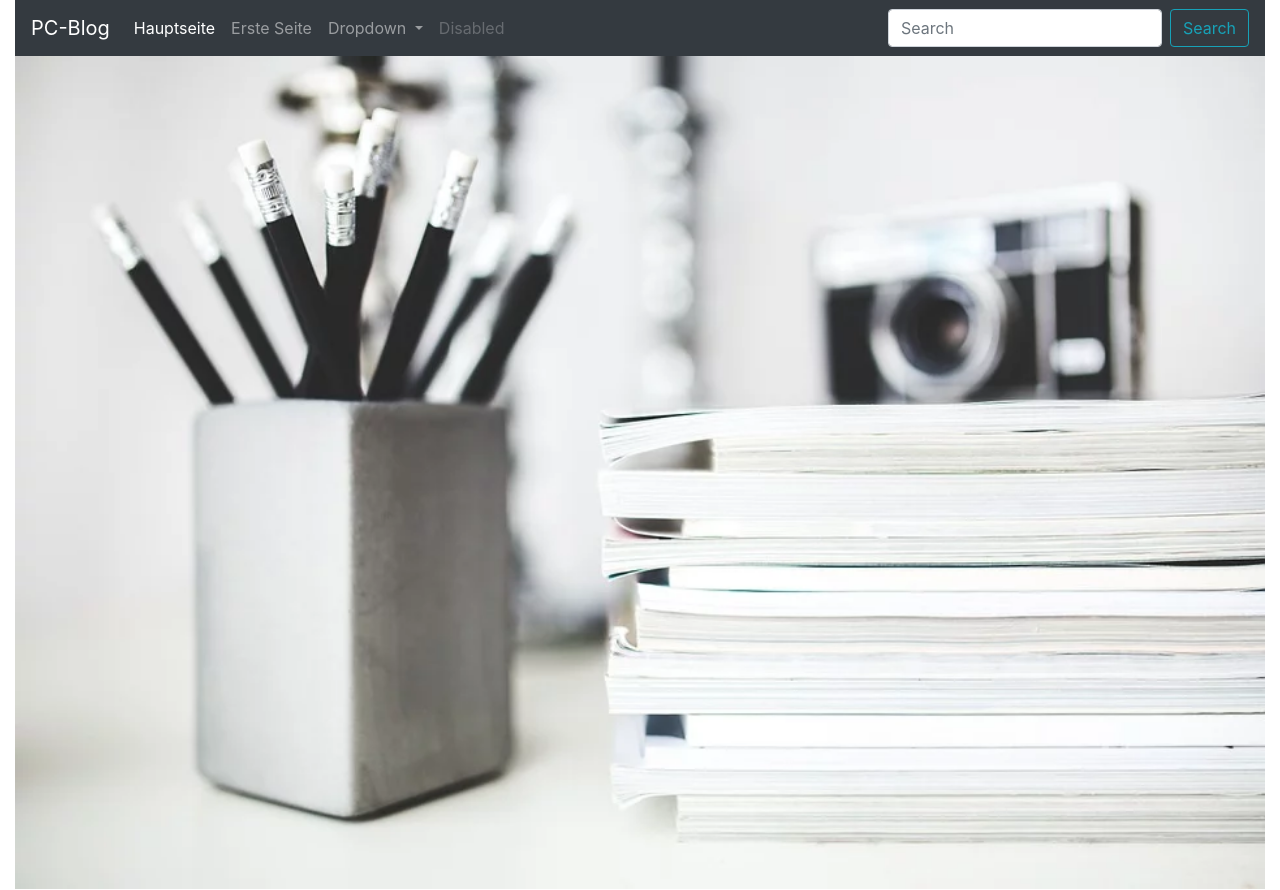
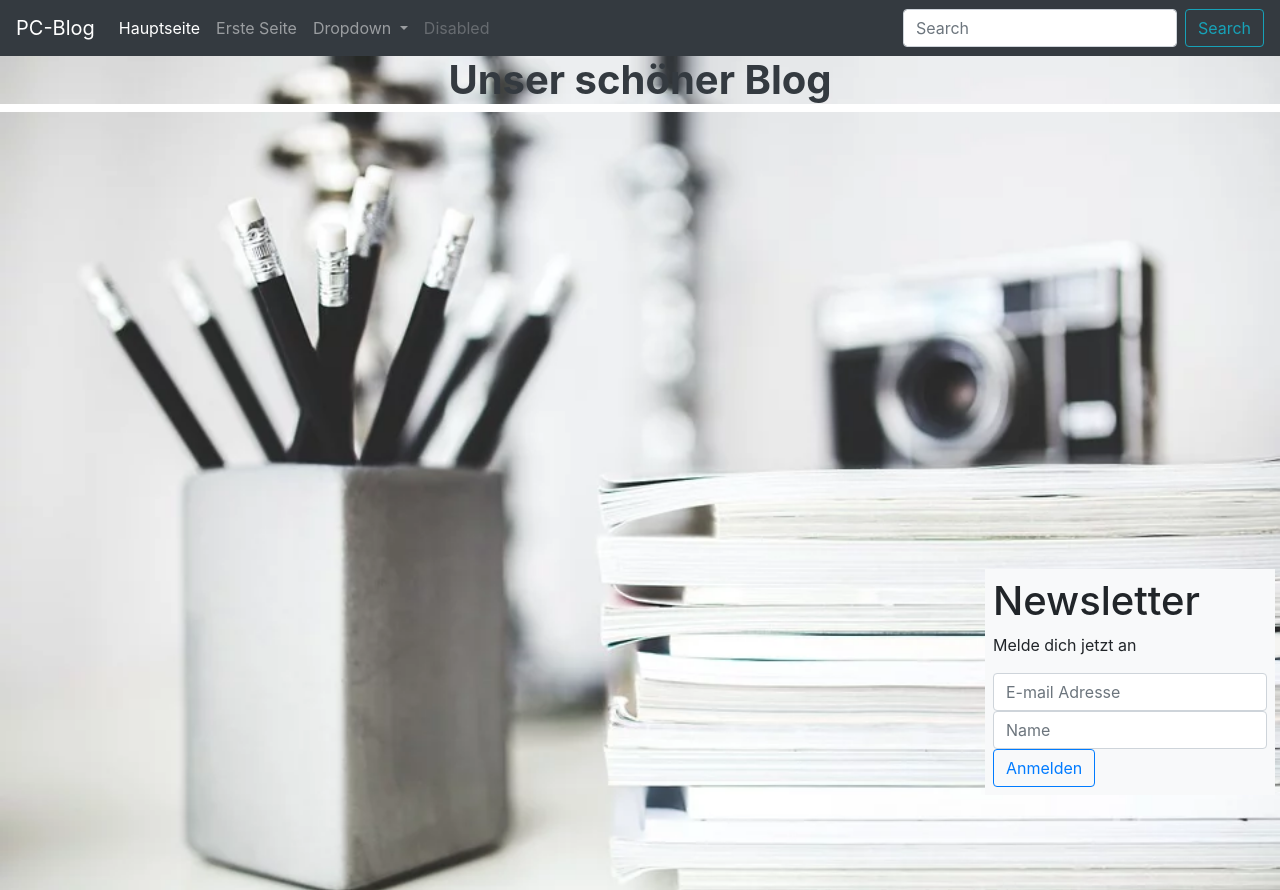
Before and after one commit to sentaaa/tutorial, a plain HTML site: page index.html in a window 1280 px wide. Shown: the top 890 px of the page. Drawn offline with nearby package versions, Linux system fonts and the light colour scheme.

Commit message:
news letter

```diff
--- a/index.html
+++ b/index.html
@@ -1,8 +1,8 @@
 <!DOCTYPE html>
 <html lang="de">
-
 <head>
-    <link rel="stylesheet" href="https://stackpath.bootstrapcdn.com/bootstrap/4.4.1/css/bootstrap.min.css" integrity="sha384-Vkoo8x4CGsO3+Hhxv8T/Q5PaXtkKtu6ug5TOeNV6gBiFeWPGFN9MuhOf23Q9Ifjh" crossorigin="anonymous">
+    <link rel="stylesheet" href="https://stackpath.bootstrapcdn.com/bootstrap/4.4.1/css/bootstrap.min.css"
+        integrity="sha384-Vkoo8x4CGsO3+Hhxv8T/Q5PaXtkKtu6ug5TOeNV6gBiFeWPGFN9MuhOf23Q9Ifjh" crossorigin="anonymous">
     <meta charset="UTF-8">
     <meta name="viewport" content="width=device-width, initial-scale=1.0">
     <title>PC-Blog</title>
@@ -11,22 +11,30 @@
             height: calc(100vh -60px);
             object-fit: cover;
             cursor: pointer;
+            background-image: url("bild1.jpg");
+            background-size: cover;
         }
-        .fancyText:hover { border: 5px dotted grey;}
+        .fancyText:hover {
+            border: 5px dotted grey;
+        }
+        .headerImg h1 {
+            padding-top: 40vh;
+        }
+        .popup {
+            position: fixed;
+            bottom: 5px;
+            right: 5px;
+        }
     </style>
-
-
 </head>
-
 <body>
-    <div class="container-fluid m-0">
+    <div class="container-fluid p-0">
         <nav class="navbar navbar-expand-lg navbar-dark bg-dark">
             <a class="navbar-brand" href="#">PC-Blog</a>
             <button class="navbar-toggler" type="button" data-toggle="collapse" data-target="#navbarSupportedContent"
                 aria-controls="navbarSupportedContent" aria-expanded="false" aria-label="Toggle navigation">
                 <span class="navbar-toggler-icon"></span>
             </button>
-
             <div class="collapse navbar-collapse" id="navbarSupportedContent">
                 <ul class="navbar-nav mr-auto">
                     <li class="nav-item active">
@@ -58,23 +66,61 @@
             </div>
         </nav>
     </div>
-    <div class="container-fluid">
-        <img src=bild1.jpg class="w-100 headerImg" alt="Header Bild">
+    <div class="container-fluid p-0 headerTag">
+        <h1 class="text-dark font-weight-bold text-center">Unser schöner Blog</h1>
+    </div>
+    <div class="container-fluid p-0 headerImg">
+        <img src=bild1.jpg class="p-0 w-100 headerImg" alt="Header Bild">
     </div>
     <div class="container fancyText">
-        Lorem ipsum dolor sit amet, consetetur sadipscing elitr, sed diam nonumy eirmod tempor invidunt ut labore et dolore magna aliquyam erat, sed diam voluptua. At vero eos et accusam et justo duo dolores et ea rebum. Stet clita kasd gubergren, no sea takimata sanctus est Lorem ipsum dolor sit amet. Lorem ipsum dolor sit amet, consetetur sadipscing elitr, sed diam nonumy eirmod tempor invidunt ut labore et dolore magna aliquyam erat, sed diam voluptua. At vero eos et accusam et justo duo dolores et ea rebum. Stet clita kasd gubergren, no sea takimata sanctus est Lorem ipsum dolor sit amet. Lorem ipsum dolor sit amet, consetetur sadipscing elitr, sed diam nonumy eirmod tempor invidunt ut labore et dolore magna aliquyam erat, sed diam voluptua. At vero eos et accusam et justo duo dolores et ea rebum. Stet clita kasd gubergren, no sea takimata sanctus est Lorem ipsum dolor sit amet.
+        Lorem ipsum dolor sit amet, consetetur sadipscing elitr, sed diam nonumy eirmod tempor invidunt ut labore et
+        dolore magna aliquyam erat, sed diam voluptua. At vero eos et accusam et justo duo dolores et ea rebum. Stet
+        clita kasd gubergren, no sea takimata sanctus est Lorem ipsum dolor sit amet. Lorem ipsum dolor sit amet,
+        consetetur sadipscing elitr, sed diam nonumy eirmod tempor invidunt ut labore et dolore magna aliquyam erat, sed
+        diam voluptua. At vero eos et accusam et justo duo dolores et ea rebum. Stet clita kasd gubergren, no sea
+        takimata sanctus est Lorem ipsum dolor sit amet. Lorem ipsum dolor sit amet, consetetur sadipscing elitr, sed
+        diam nonumy eirmod tempor invidunt ut labore et dolore magna aliquyam erat, sed diam voluptua. At vero eos et
+        accusam et justo duo dolores et ea rebum. Stet clita kasd gubergren, no sea takimata sanctus est Lorem ipsum
+        dolor sit amet.
 
-        Duis autem vel eum iriure dolor in hendrerit in vulputate velit esse molestie consequat, vel illum dolore eu feugiat nulla facilisis at vero eros et accumsan et iusto odio dignissim qui blandit praesent luptatum zzril delenit augue duis dolore te feugait nulla facilisi. Lorem ipsum dolor sit amet, consectetuer adipiscing elit, sed diam nonummy nibh euismod tincidunt ut laoreet dolore magna aliquam erat volutpat.
+        Duis autem vel eum iriure dolor in hendrerit in vulputate velit esse molestie consequat, vel illum dolore eu
+        feugiat nulla facilisis at vero eros et accumsan et iusto odio dignissim qui blandit praesent luptatum zzril
+        delenit augue duis dolore te feugait nulla facilisi. Lorem ipsum dolor sit amet, consectetuer adipiscing elit,
+        sed diam nonummy nibh euismod tincidunt ut laoreet dolore magna aliquam erat volutpat.
 
-        Ut wisi enim ad minim veniam, quis nostrud exerci tation ullamcorper suscipit lobortis nisl ut aliquip ex ea commodo consequat. Duis autem vel eum iriure dolor in hendrerit in vulputate velit esse molestie consequat, vel illum dolore eu feugiat nulla facilisis at vero eros et accumsan et iusto odio dignissim qui blandit praesent luptatum zzril delenit augue duis dolore te feugait nulla facilisi.
+        Ut wisi enim ad minim veniam, quis nostrud exerci tation ullamcorper suscipit lobortis nisl ut aliquip ex ea
+        commodo consequat. Duis autem vel eum iriure dolor in hendrerit in vulputate velit esse molestie consequat, vel
+        illum dolore eu feugiat nulla facilisis at vero eros et accumsan et iusto odio dignissim qui blandit praesent
+        luptatum zzril delenit augue duis dolore te feugait nulla facilisi.
 
-        Nam liber tempor cum soluta nobis eleifend option congue nihil imperdiet doming id quod mazim placerat facer possim assum. Lorem ipsum dolor sit amet, consectetuer adipiscing elit, sed diam nonummy nibh euismod tincidunt ut laoreet dolore magna aliquam erat volutpat. Ut wisi enim ad minim veniam, quis nostrud exerci tation ullamcorper suscipit lobortis nisl ut aliquip ex ea commodo consequat.
+        Nam liber tempor cum soluta nobis eleifend option congue nihil imperdiet doming id quod mazim placerat facer
+        possim assum. Lorem ipsum dolor sit amet, consectetuer adipiscing elit, sed diam nonummy nibh euismod tincidunt
+        ut laoreet dolore magna aliquam erat volutpat. Ut wisi enim ad minim veniam, quis nostrud exerci tation
+        ullamcorper suscipit lobortis nisl ut aliquip ex ea commodo consequat.
 
-        Duis autem vel eum iriure dolor in hendrerit in vulputate velit esse molestie consequat, vel illum dolore eu feugiat nulla facilisis.
+        Duis autem vel eum iriure dolor in hendrerit in vulputate velit esse molestie consequat, vel illum dolore eu
+        feugiat nulla facilisis.
 
-        At vero eos et accusam et justo duo dolores et ea rebum. Stet clita kasd gubergren, no sea takimata sanctus est Lorem ipsum dolor sit amet. Lorem ipsum dolor sit amet, consetetur sadipscing elitr, sed diam nonumy eirmod tempor invidunt ut labore et dolore magna aliquyam erat, sed diam voluptua. At vero eos et accusam et justo duo dolores et ea rebum. Stet clita kasd gubergren, no sea takimata sanctus est Lorem ipsum dolor sit amet. Lorem ipsum dolor sit amet, consetetur sadipscing elitr, At accusam aliquyam diam diam dolore dolores duo eirmod eos erat, et nonumy sed tempor et et invidunt justo labore Stet clita ea et gubergren, kasd magna no rebum. sanctus sea sed takimata ut vero voluptua. est Lorem ipsum dolor sit amet. Lorem ipsum dolor sit amet, consetetur
+        At vero eos et accusam et justo duo dolores et ea rebum. Stet clita kasd gubergren, no sea takimata sanctus est
+        Lorem ipsum dolor sit amet. Lorem ipsum dolor sit amet, consetetur sadipscing elitr, sed diam nonumy eirmod
+        tempor invidunt ut labore et dolore magna aliquyam erat, sed diam voluptua. At vero eos et accusam et justo duo
+        dolores et ea rebum. Stet clita kasd gubergren, no sea takimata sanctus est Lorem ipsum dolor sit amet. Lorem
+        ipsum dolor sit amet, consetetur sadipscing elitr, At accusam aliquyam diam diam dolore dolores duo eirmod eos
+        erat, et nonumy sed tempor et et invidunt justo labore Stet clita ea et gubergren, kasd magna no rebum. sanctus
+        sea sed takimata ut vero voluptua. est Lorem ipsum dolor sit amet. Lorem ipsum dolor sit amet, consetetur
 
     </div>
+    <div class="popup bg-light p-2">
+        <h1>Newsletter</h1>
+        <p>Melde dich jetzt an</p>
+        <input class="form-control" id="emailInput" placeholder="E-mail Adresse">
+        <input class="form-control" id="nameInput" placeholder="Name">
+        <button class="btn btn-outline-primary" id="submitBtn">Anmelden</button>
+    </div>
+    <script>
+        document.getElementById("submitBtn").addEventListener("click", function () {
+         alert("Hi"+ document.getElementById("nameInput").value);
+                });
+    </script>
 </body>
-
 </html>
```
